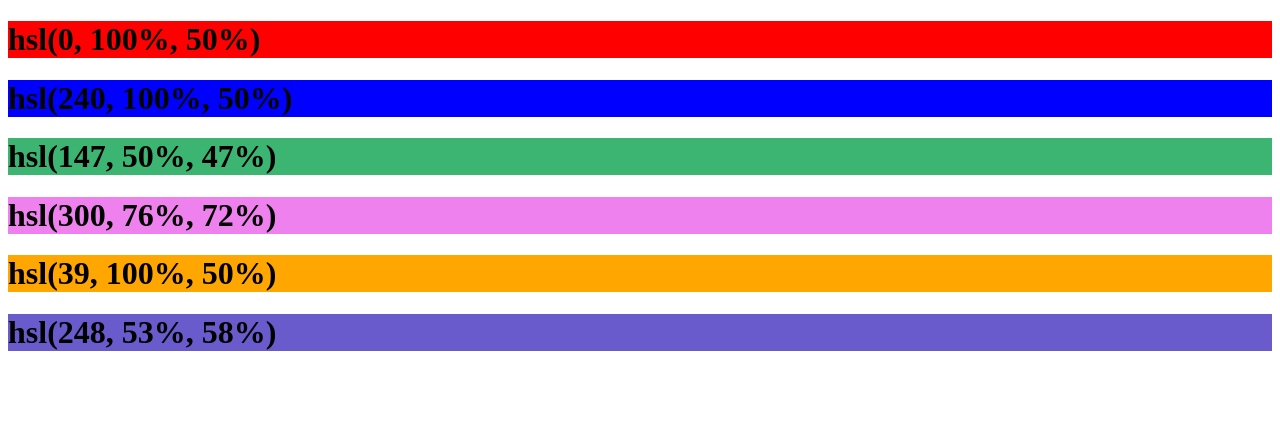
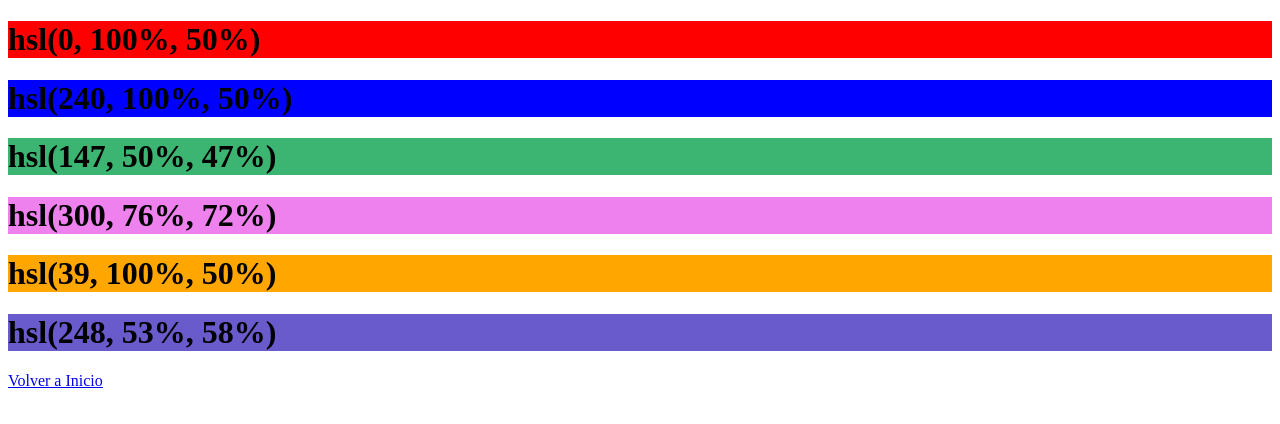
Before and after one commit to Riog09/Periodo2, a plain HTML site: page index4.html in a window 1280 px wide. Drawn offline with Linux system fonts and the light colour scheme.

Commit message:
Update index4.html

```diff
--- a/index4.html
+++ b/index4.html
@@ -12,5 +12,7 @@
 <h1 style="background-color:hsl(300, 76%, 72%);">hsl(300, 76%, 72%)</h1>
 <h1 style="background-color:hsl(39, 100%, 50%);">hsl(39, 100%, 50%)</h1>
 <h1 style="background-color:hsl(248, 53%, 58%);">hsl(248, 53%, 58%)</h1>
-</body>
+
+    <a href="https://riog09.github.io/Periodo2/indez.html">Volver a Inicio</a>
+    </body>
 </html>
```
